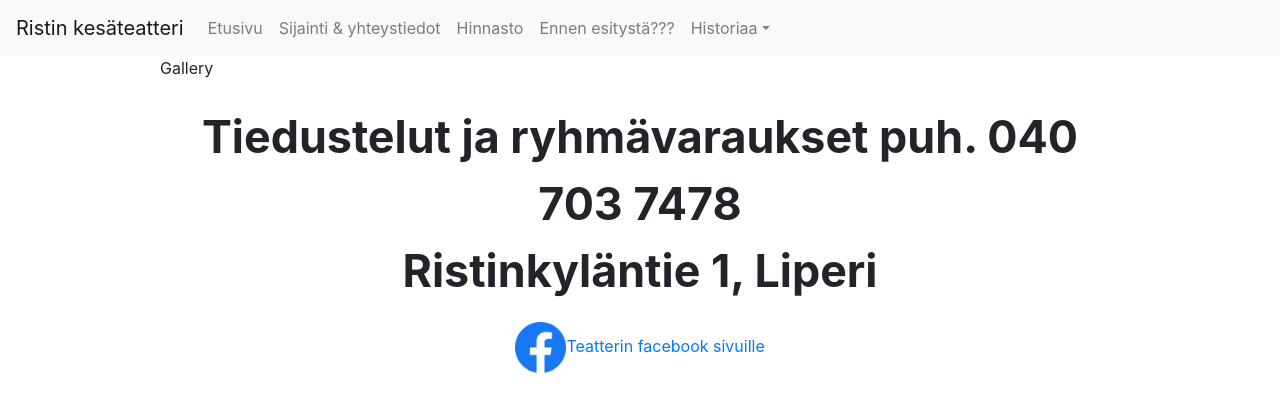
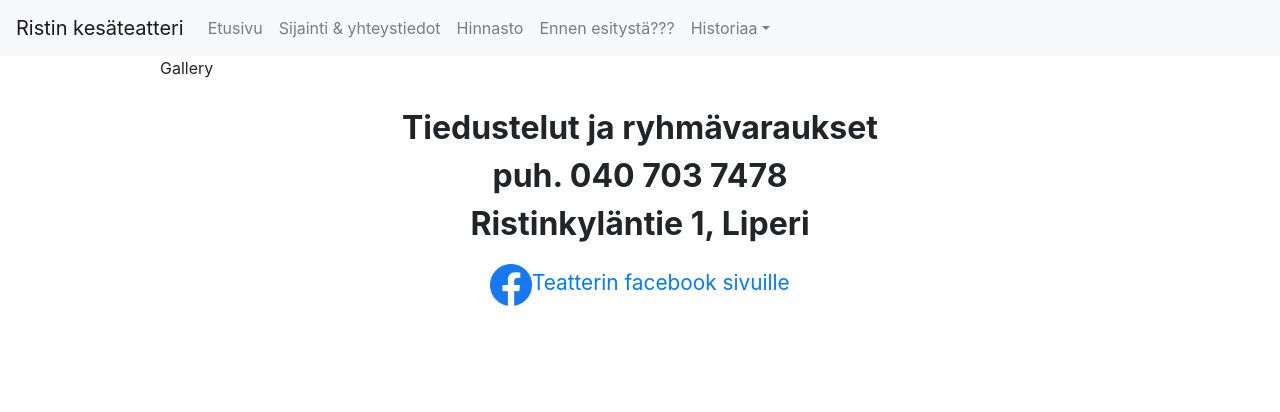
Before and after one commit to jonipol/teatteri, a React (Create React App) app: page /kuvagalleria in a window 1280 px wide. Shown: the top 412 px of the page. Built offline with nearby package versions, Linux system fonts and the light colour scheme.

Commit message:
style trying out new fontSizes

```diff
--- a/src/components/Footer.js
+++ b/src/components/Footer.js
@@ -6,16 +6,18 @@ const Footer = () => {
 
   return(
     <div style={{marginTop: '3vh', marginBottom: '3vh', textAlign: 'center'}}>
-      <p style={{fontSize: '3.5vw', fontWeight: 'bold'}}>
-        Tiedustelut ja ryhmävaraukset puh. 040 703 7478 <br />
+      <p style={{fontSize: '2em', fontWeight: 'bold'}}>
+        Tiedustelut ja ryhmävaraukset <br />
+        puh. 040 703 7478 <br />
         Ristinkyläntie 1, Liperi
       </p>
       <div style={{marginTop: '1vh', textAlign: 'center'}}>
         <a
           href='https://www.facebook.com/ristin.kesateatteri'
           target='_blank'
-          rel='noopener'>
-            <img src={fbLogo} style={{width: '4vw', height: '4vw'}}/>Teatterin facebook sivuille
+          rel='noopener'
+          style={{fontSize: '1.3em'}}>
+            <img src={fbLogo} style={{width: '2em', height: '2em'}}/>Teatterin facebook sivuille
         </a>
       </div>
     </div>
```
